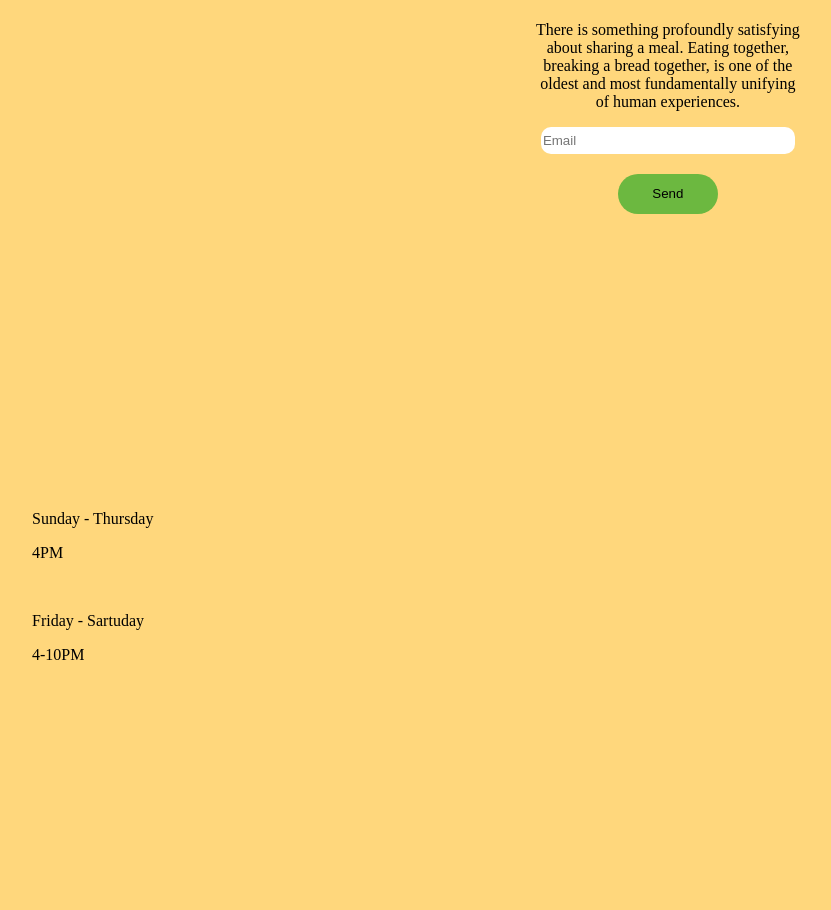
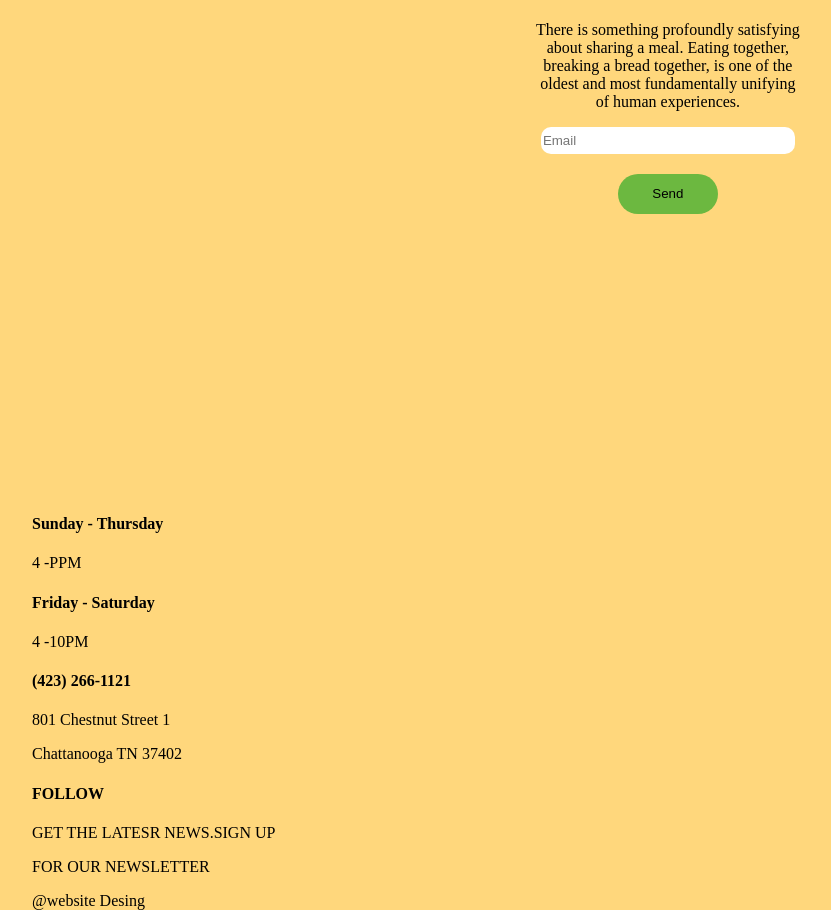
Before and after one commit to titoritzy/StreetFood, a plain HTML site: page contact.html in a window 1280 px wide. Shown: the part 79-989 px from the top of the page, without its empty margins (6-837 px from the left). Before the commit the page ends 800 px from the top, so only its background shows below. Drawn offline with Linux system fonts and the light colour scheme.

Commit message:
added footer to contact page

```diff
--- a/contact.html
+++ b/contact.html
@@ -21,12 +21,31 @@
 
         <footer>
             <div class="footer-content">
-                <p> Sunday - Thursday</p>
-                <p>4PM</p>
-                <br>
-                <P>Friday - Sartuday</P>
-                <p>4-10PM</p>
+                <div class="footer-item" id="footer-item1">
+                    <h4>Sunday - Thursday</h4>
+                    <p>4 -PPM</p>
+                    <h4>Friday - Saturday</h4>
+                    <p>4 -10PM</p>
+                </div>
+
+
+                <div class="footer-item">
+                    <h4>(423) 266-1121</h4>
+                    <p>801 Chestnut Street 1</p>
+                    <p>Chattanooga TN 37402</p>
+                </div>
+
+                <div class="footer-item">
+                    <h4> FOLLOW</h4>
+                    <p>GET THE LATESR NEWS.SIGN UP</p>
+                    <p>FOR OUR NEWSLETTER</p>
+                    <p>@website Desing</p>
+
+
+                </div>
             </div>
+
         </footer>
+
     </body>
 </html>
```
